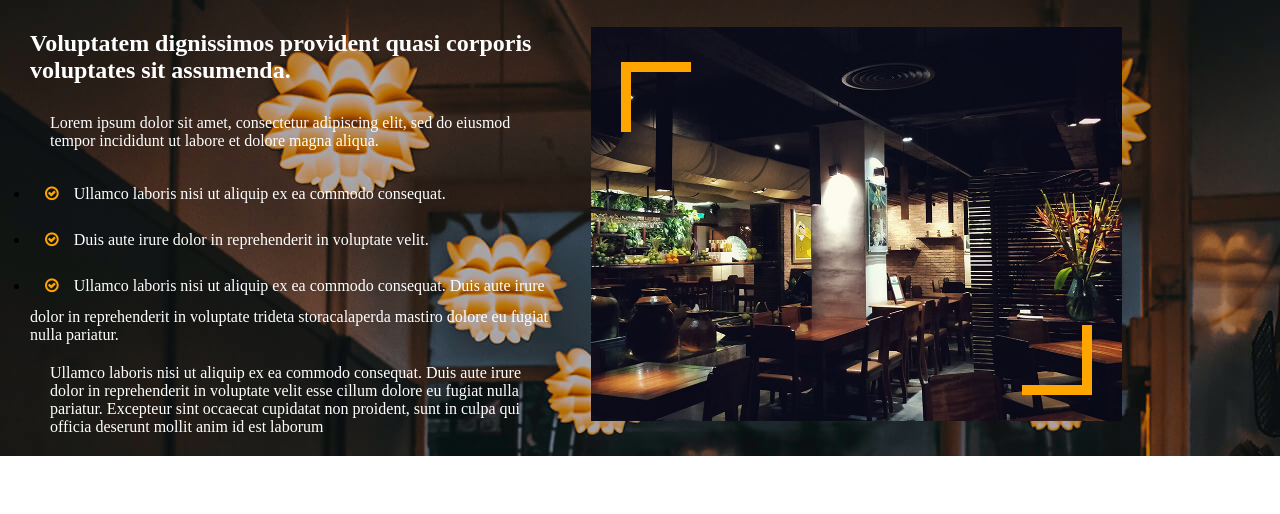
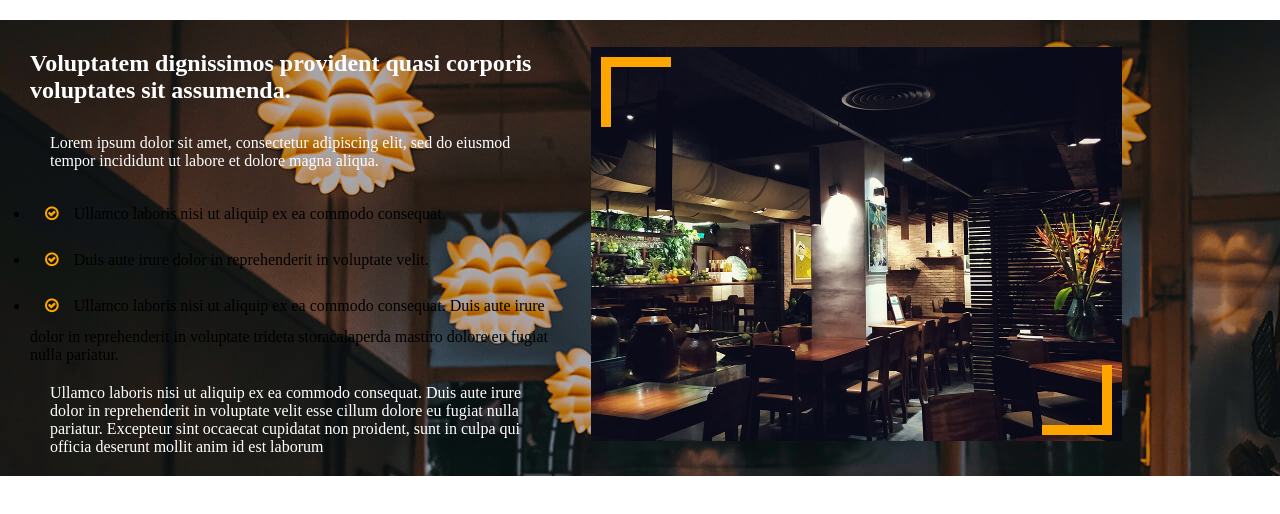
Before and after one commit to aaruanbu/background-task, a plain HTML site: page index.html in a window 1280 px wide. Drawn offline with Linux system fonts and the light colour scheme.

Commit message:
style.css

```diff
--- a/style.css
+++ b/style.css
@@ -14,12 +14,13 @@ section{
 .container{
 	width:90%;
 	padding:0 15px;
+	margin-top:20px;
 }
 .row{
 	display:flex;
 	/* flex-wrap:wrap; */
 }
-span,h1{
+h1{
 	color:white;
 }
 .col{
@@ -44,21 +45,16 @@ i{
 	padding:0 15px;
 }
 .image{
-	 width:100%;
 	 margin:5% auto;
-	text-align:center;
 	position:relative;
 	overflow:hidden;
 }
 img{
-
 	width:100%;
-	height:50%;
+	transition:all 0.5s ease-in;
 	}
 img:hover {
 	transform:scale(1.1);
-	transition:all 0.8s ease-in;
-
 }
 .image::after{
 	content:"";
@@ -67,8 +63,8 @@ img:hover {
   border-top:10px solid orange;
   height:60px;
   width:60px;
-  top:35px;
-  left:30px;
+  top:10px;
+  left:10px;
   z-index:1;
 }
 .image::before{
@@ -78,20 +74,20 @@ img:hover {
   border-right:10px solid orange;
   height:60px;
   width:60px;
-  bottom:30px;
-  right:30px;
+  bottom:10px;
+  right:10px;
   z-index:1;
 
 }
 .image:hover::after{
-	top:4px;
-   left:4px;
+	top:3px;
+   left:3px;
    transform:scale(1);
-	transition:all 0.7s ease-in;
+	transition:all 0.4s ease-in;
 }
 .image:hover::before{
-	bottom:4px;
-   right:4px;
+	bottom:3px;
+   right:3px;
    transform:scale(1);
-	transition:all 0.7s ease-in;
+	transition:all 0.4s ease-in;
 }
```
